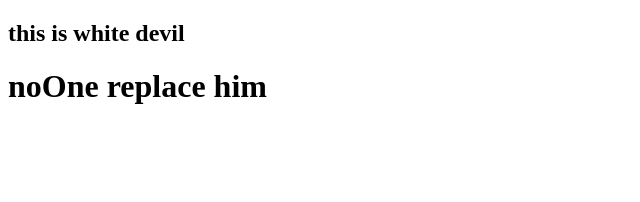
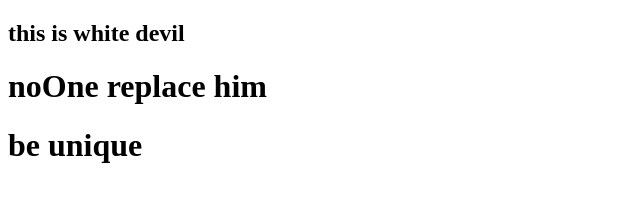
Before and after one commit to sakthi-whitedevil/javascript, a plain HTML site: page index.html in a window 1280 px wide. Shown: the whole page, without its empty margins (0-640 px from the left). Drawn offline with Linux system fonts and the light colour scheme.

Commit message:
Update index.html

```diff
--- a/index.html
+++ b/index.html
@@ -9,7 +9,7 @@
 <body>
     <h2>this  is white devil</h2>
     <h1>noOne replace him</h1>
-
+    <h1>be unique</h1>
     <script src="index.js"></script>
 </body>
 </html>
```
